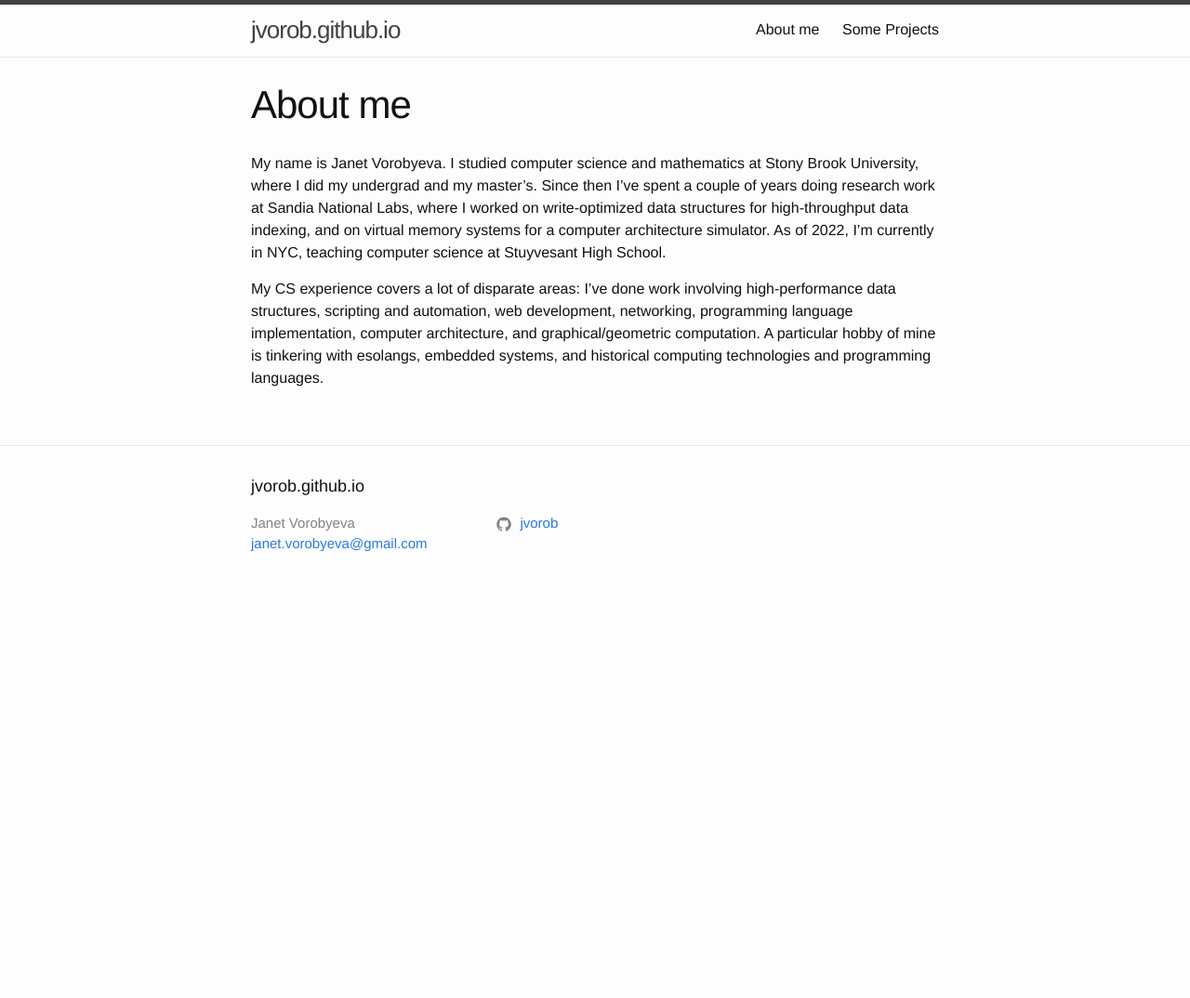
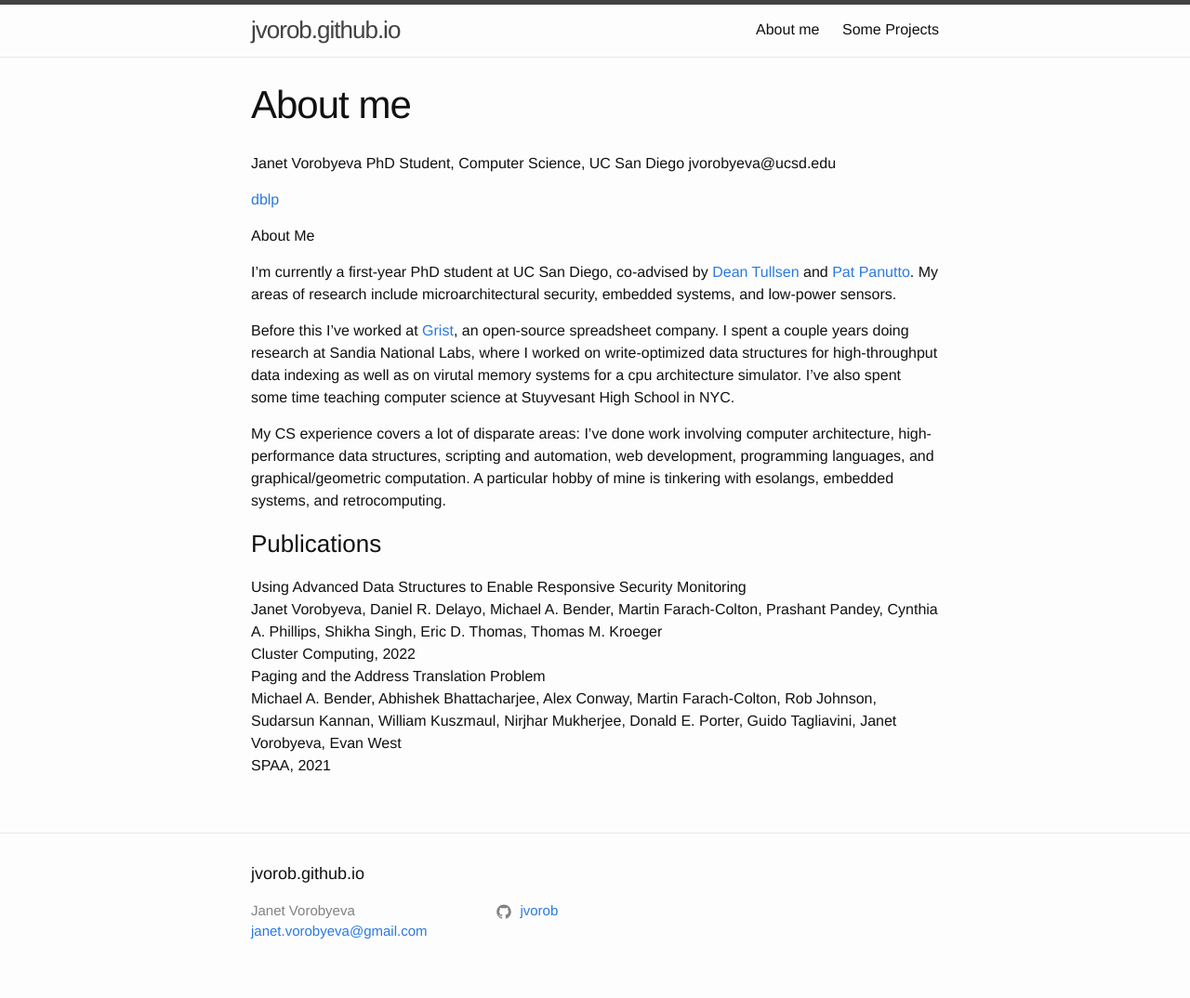
Before and after one commit to jvorob/jvorob.github.io, a Jekyll site: the page built from main_pages/about.md, in a window 1280 px wide. Shown: the whole page at 93% size. Built offline with Jekyll 4.4.1, drawn with Linux system fonts in a browser that asks for light colours; before the commit the page ends 900 px from its top, so only the background shows below that.

Commit message:
WIP on adding publications, updating about info

```diff
--- a/_config.yml
+++ b/_config.yml
@@ -37,6 +37,12 @@ header_pages:
   #- projects/tron/index.md
   #- main_pages/succs.md
 
+collections:
+  publications:
+    # output true means make a page for each one
+    output: true
+    permalink: /:collection/:name
+
 # Exclude from processing.
 # The following items will not be processed, by default. Create a custom list
 # to override the default setting.
--- a/main_pages/about.md
+++ b/main_pages/about.md
@@ -4,9 +4,41 @@ title: About me
 permalink: /about/
 ---
 
-My name is Janet Vorobyeva. I studied computer science and mathematics at Stony Brook University, where I did my undergrad and my master's. Since then I've spent a couple of years doing research work at Sandia National Labs, where I worked on write-optimized data structures for high-throughput data indexing, and on virtual memory systems for a computer architecture simulator. As of 2022, I'm currently in NYC, teaching computer science at Stuyvesant High School.
 
-My CS experience covers a lot of disparate areas: I've done work involving high-performance data structures, scripting and automation, web development, networking, programming language implementation, computer architecture, and graphical/geometric computation. A particular hobby of mine is tinkering with esolangs, embedded systems, and historical computing technologies and programming languages.
+Janet Vorobyeva
+PhD Student, Computer Science, UC San Diego
+jvorobyeva@ucsd.edu
+
+[dblp](https://dblp.org/pid/296/1722.html)
+
+About Me
+
+I'm currently a first-year PhD student at UC San Diego, co-advised by
+[Dean Tullsen](https://cseweb.ucsd.edu/~tullsen/)
+and
+[Pat Panutto](https://patpannuto.com/).
+My areas of research include microarchitectural security, embedded systems, and low-power sensors.
+
+
+Before this I've worked at [Grist](https://www.getgrist.com/), an open-source spreadsheet company.
+I spent a couple years doing research at Sandia National Labs,
+where I worked on write-optimized data structures for high-throughput data indexing as
+well as on virutal memory systems for a cpu architecture simulator.
+I've also spent some time teaching computer science at Stuyvesant High School in NYC.
+
+
+My CS experience covers a lot of disparate areas: I've done work involving computer architecture, high-performance data structures, scripting and automation, web development, programming languages, and graphical/geometric computation. A particular hobby of mine is tinkering with esolangs, embedded systems, and retrocomputing.
+
+
+<h3> Publications </h3>
+{% assign publications = site.publications | sort: "year" | reverse  %}
+{% for pub in publications %}
+<div class="pubitem">
+  <div class = "pubtitle">{{ pub.title }}</div>
+  <div class = "pubauthors">{{ pub.authors }}</div>
+  <div class = "pubinfo">{{ pub.shortpub }}, {{ pub.year }}</div>
+</div>
+{% endfor %}
 
 <!--
 I'm currently working for the HPC department at Stony Brook, performing Linux system administration and general problem-fixing.
```
Also changed, not shown: _publications/2021_paging_and_the_address_translation_problem.md (added, +9 -0 lines), _publications/2022_using_advanced_data_structures_to_enable_responsive_security_monitoring.md (added, +9 -0 lines), 3 other files.
